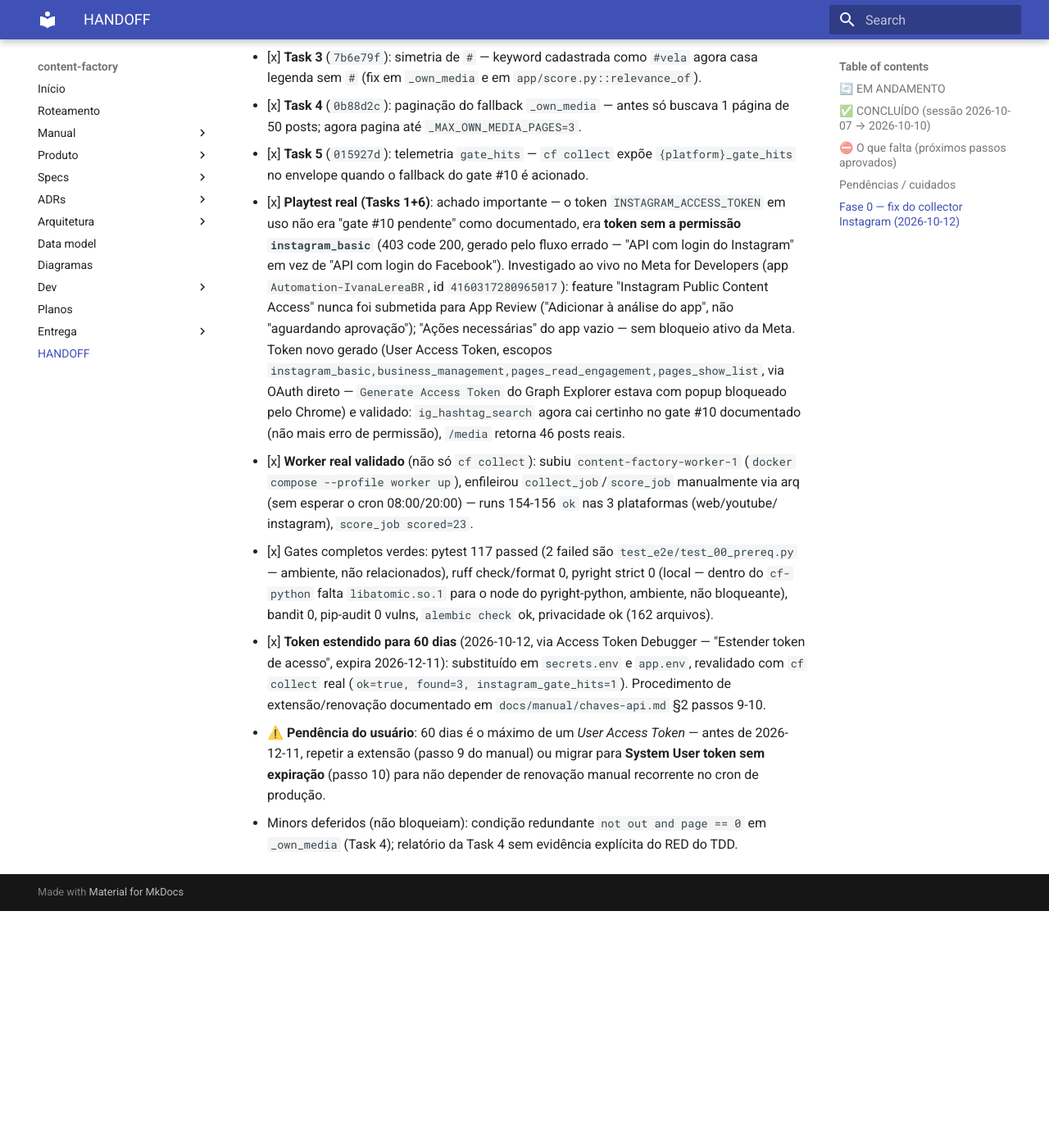
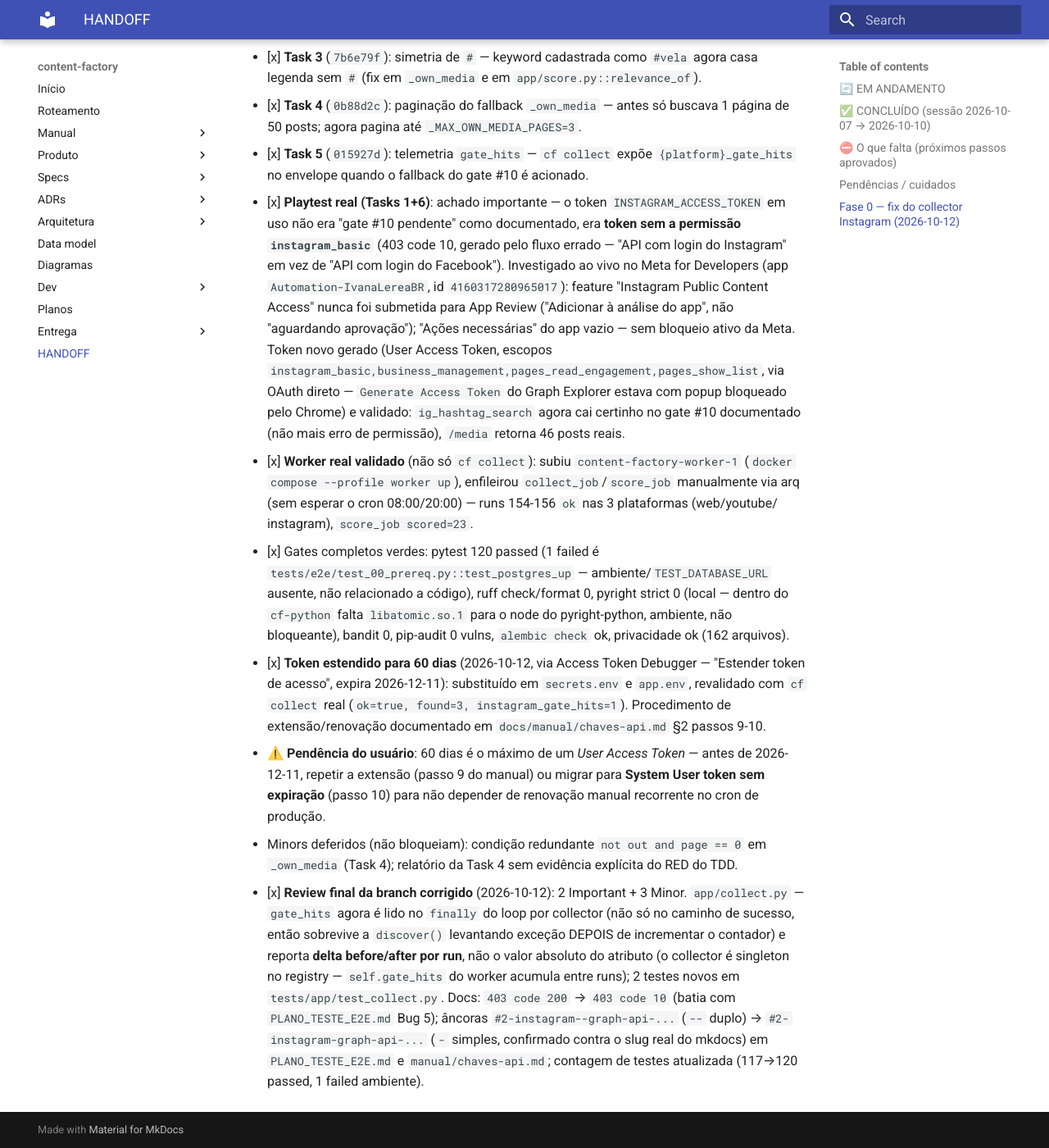
Before and after one commit to leonardodg/content-factory, an MkDocs documentation site: the page built from docs/HANDOFF.md, in a window 1280 px wide and 1400 px high, scrolled down 3038 px. Shown: the whole window at 82% size. Built offline with MkDocs 1.6.1 and Material for MkDocs 9.7.7, drawn with Linux system fonts in a browser that asks for light colours; before the commit the page ends 4149 px from its top, so only the background shows below that.

Commit message:
docs: corrige codigo HTTP do Bug 5, ancoras mkdocs e contagem de testes
- HANDOFF.md dizia "403 code 200" para o erro de permissao do Instagram;
  o codigo correto, ja documentado certo em PLANO_TESTE_E2E.md (Bug 5), e
  "403 code 10" (#10 Requires instagram_basic permission).
- Ancoras markdown para o cabecalho "## 2. Instagram -- Graph API (...)"
  usavam "--" (travessao duplicado) mas o slug real gerado pelo mkdocs usa
  um unico "-"; corrigido em PLANO_TESTE_E2E.md e manual/chaves-api.md
  (confirmado contra o HTML gerado por mkdocs build --strict).
- Contagem de testes desatualizada em HANDOFF.md (117 passed/2 failed) ->
  120 passed/1 failed (tests/e2e/test_00_prereq.py::test_postgres_up,
  ambiente/TEST_DATABASE_URL ausente, nao relacionado a codigo).
- Registra no HANDOFF a rodada de fix do review final da branch.

Co-Authored-By: Claude Sonnet 5 <noreply@anthropic.com>

```diff
--- a/docs/HANDOFF.md
+++ b/docs/HANDOFF.md
@@ -122,7 +122,7 @@ plano `docs/ai-plans/2026-10-12-fix-instagram-collector-fase0.md`.
   `{platform}_gate_hits` no envelope quando o fallback do gate #10 é acionado.
 - [x] **Playtest real (Tasks 1+6)**: achado importante — o token
   `INSTAGRAM_ACCESS_TOKEN` em uso não era "gate #10 pendente" como
-  documentado, era **token sem a permissão `instagram_basic`** (403 code 200,
+  documentado, era **token sem a permissão `instagram_basic`** (403 code 10,
   gerado pelo fluxo errado — "API com login do Instagram" em vez de "API com
   login do Facebook"). Investigado ao vivo no Meta for Developers (app
   `Automation-IvanaLereaBR`, id `4160317280965017`): feature "Instagram
@@ -139,8 +139,9 @@ plano `docs/ai-plans/2026-10-12-fix-instagram-collector-fase0.md`.
   enfileirou `collect_job`/`score_job` manualmente via arq (sem esperar o
   cron 08:00/20:00) — runs 154-156 `ok` nas 3 plataformas (web/youtube/
   instagram), `score_job scored=23`.
-- [x] Gates completos verdes: pytest 117 passed (2 failed são
-  `test_e2e/test_00_prereq.py` — ambiente, não relacionados), ruff
+- [x] Gates completos verdes: pytest 120 passed (1 failed é
+  `tests/e2e/test_00_prereq.py::test_postgres_up` — ambiente/`TEST_DATABASE_URL`
+  ausente, não relacionado a código), ruff
   check/format 0, pyright strict 0 (local — dentro do `cf-python` falta
   `libatomic.so.1` para o node do pyright-python, ambiente, não bloqueante),
   bandit 0, pip-audit 0 vulns, `alembic check` ok, privacidade ok (162
@@ -157,3 +158,15 @@ plano `docs/ai-plans/2026-10-12-fix-instagram-collector-fase0.md`.
 - Minors deferidos (não bloqueiam): condição redundante `not out and page == 0`
   em `_own_media` (Task 4); relatório da Task 4 sem evidência explícita do
   RED do TDD.
+- [x] **Review final da branch corrigido** (2026-10-12): 2 Important + 3
+  Minor. `app/collect.py` — `gate_hits` agora é lido no `finally` do loop por
+  collector (não só no caminho de sucesso, então sobrevive a `discover()`
+  levantando exceção DEPOIS de incrementar o contador) e reporta **delta
+  before/after por run**, não o valor absoluto do atributo (o collector é
+  singleton no registry — `self.gate_hits` do worker acumula entre runs);
+  2 testes novos em `tests/app/test_collect.py`. Docs: `403 code 200` →
+  `403 code 10` (batia com `PLANO_TESTE_E2E.md` Bug 5); âncoras
+  `#2-instagram--graph-api-...` (`--` duplo) → `#2-instagram-graph-api-...`
+  (`-` simples, confirmado contra o slug real do mkdocs) em
+  `PLANO_TESTE_E2E.md` e `manual/chaves-api.md`; contagem de testes
+  atualizada (117→120 passed, 1 failed ambiente).
```
Also changed, not shown: docs/PLANO_TESTE_E2E.md (+1 -1 lines), docs/manual/chaves-api.md (+1 -1 lines).
